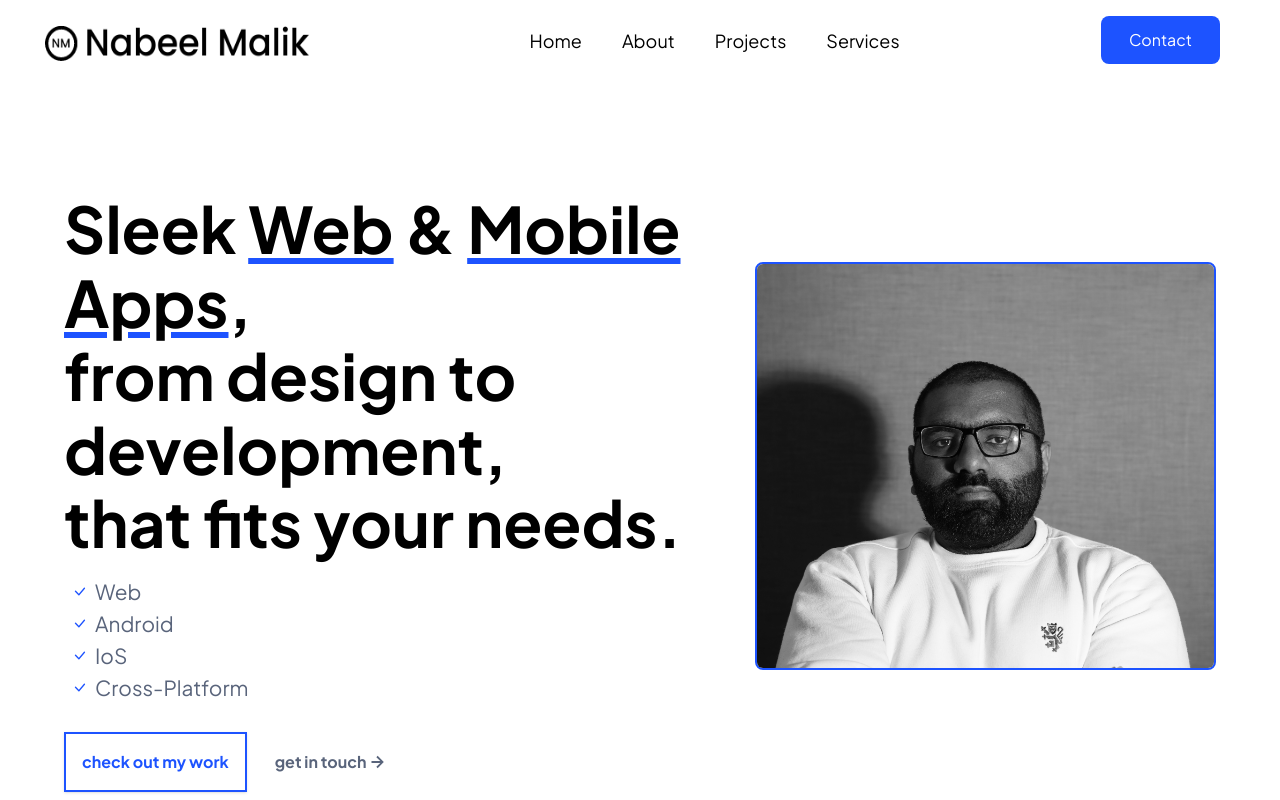
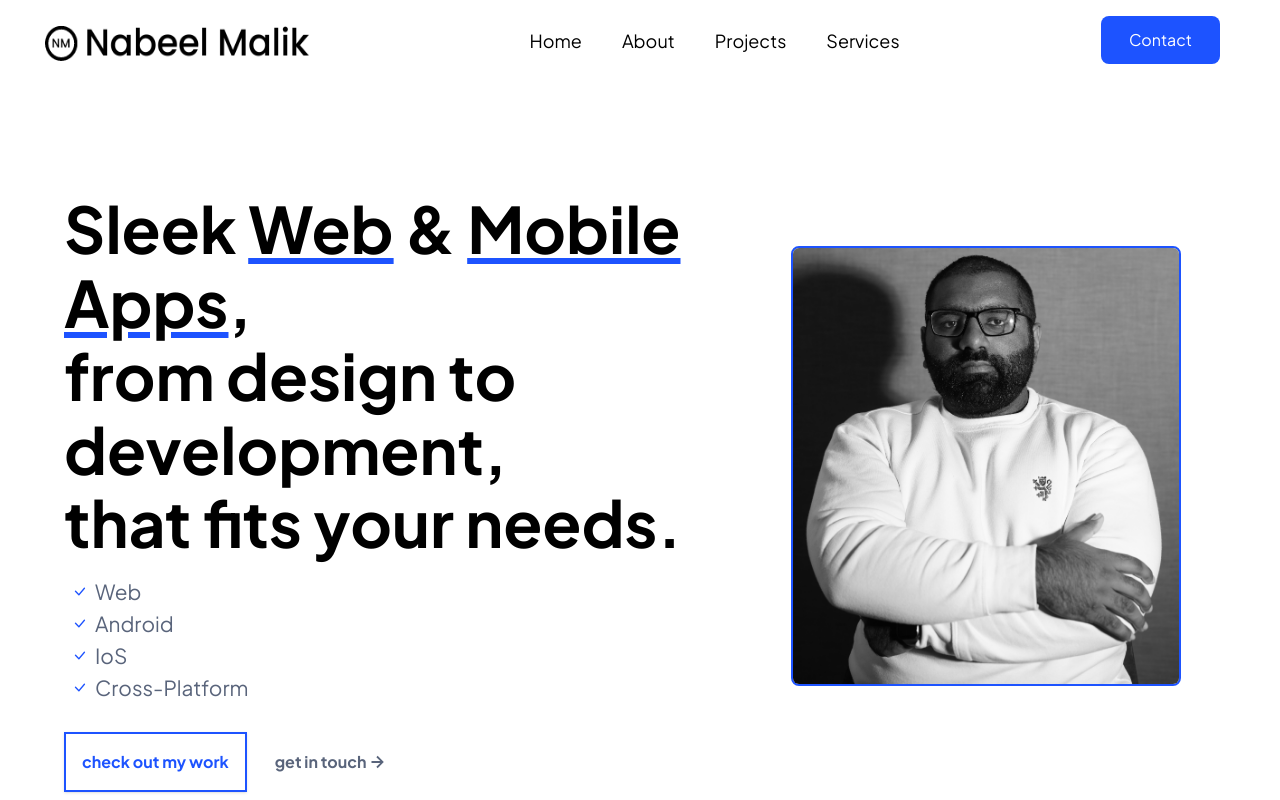
Before and after one commit to mnmalikdev/portfolio, a Next.js app: page / in a window 1280 px wide. Shown: the top 800 px of the page. Built offline with nearby package versions, Linux system fonts and the light colour scheme.

Commit message:
pic finalized

```diff
--- a/src/components/Hero.tsx
+++ b/src/components/Hero.tsx
@@ -46,7 +46,7 @@ const Hero: React.FC = () => {
       </div>
       {/* IMAGE SECTION */}
       <div className="flex justify-center items-center  lg:w-2/3 mb-16">
-        <img src="/images/portfolio-main.png" alt="Picture of the author" width={550} className=" border-2 rounded-lg border-primary  -m-4" />
+        <img src="/images/portfolio-main1.png" alt="Picture of the author" width={390} className=" border-2 rounded-lg border-primary  -m-4" />
       </div>
     </div>
   );
```
Also changed, not shown: public/images/portfolio-main1.jpg (added), public/images/portfolio-main1.png (added).
